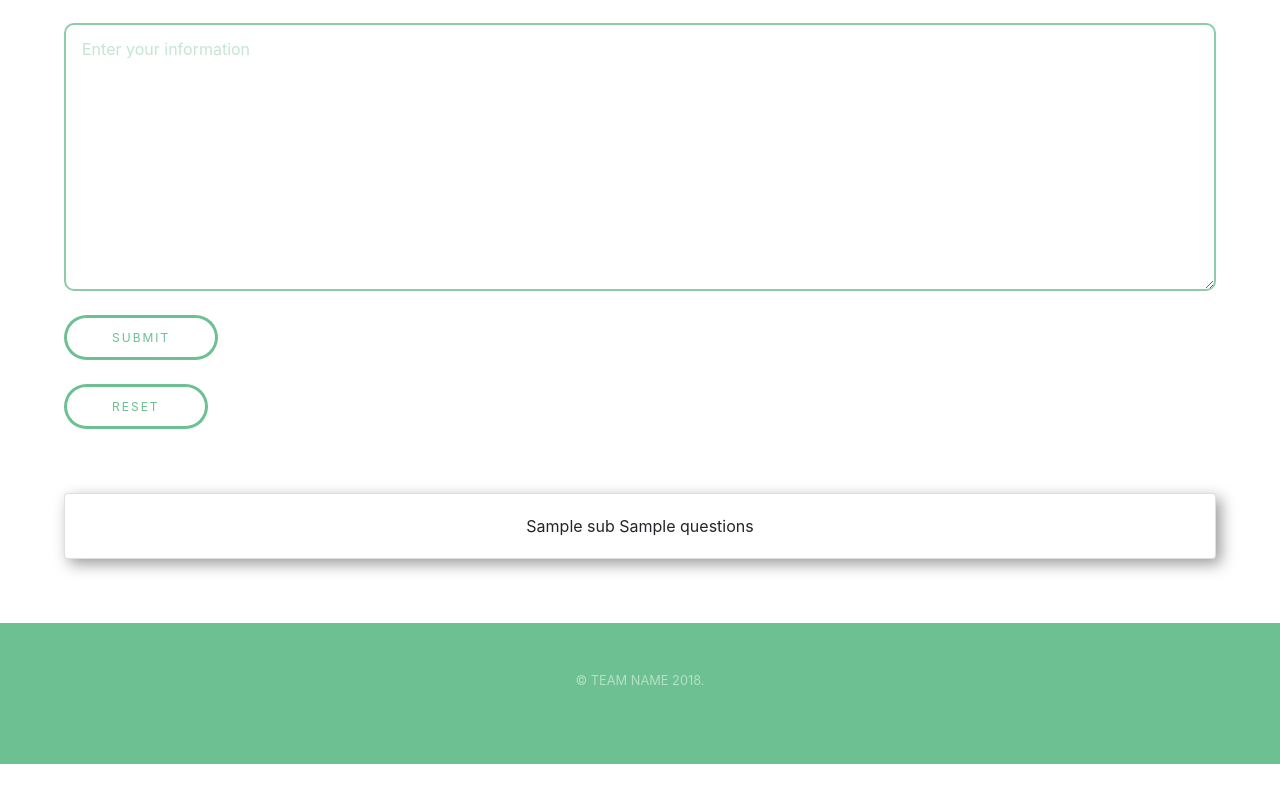
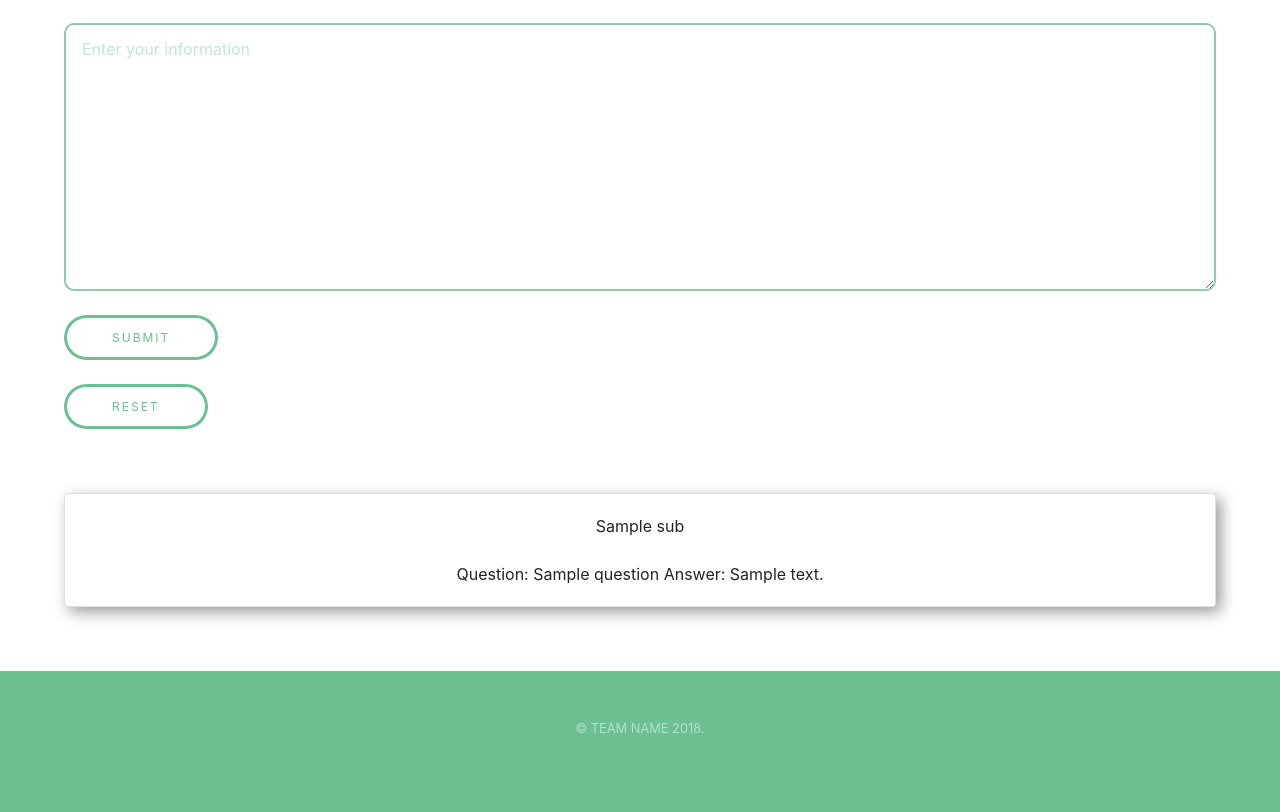
Before and after one commit to nshdesai/Amax, a Flask app: template templates/create.html in a window 1280 px wide. Shown: the part 200-1012 px from the top of the page. Before the commit the page ends 964 px from the top, so only its background shows below. Run offline with Flask 2, Linux system fonts and the light colour scheme; the template is opened without the code that fills it: most values are stand-ins (such as "Sample title", 1, 10 or a date in 2020); some libraries are stand-ins or nearby versions.

Commit message:
Made the question answers more user friendly

```diff
--- a/app.py
+++ b/app.py
@@ -1,5 +1,7 @@
 #! usr/bib/env python
 # -*- coding utf-8 -*-
+
+import json
 
 from highlight import highlight_paragraph
 from questgen import keywords
@@ -26,7 +28,7 @@ def create():
             return render_template('create.html', sub=False)
 
         formatted_paragraph = highlight_paragraph(user_input, keywords_dict)
-        questions = generate_questions.generate_trivia(user_input)
+        questions = json.loads(generate_questions.generate_trivia(user_input))
 
         return render_template('create.html', sub=formatted_paragraph,
                                questions=questions)
--- a/templates/create.html
+++ b/templates/create.html
@@ -60,8 +60,11 @@
 						  {% if sub %}
 							{{ sub |safe }}
               {% endif %}
-
-              {{ questions }}
+              <br><br>
+              {% for question in questions%}
+                Question: {{ question['question'] }}
+                Answer: {{ question['answer'] }}
+              {% endfor %}
 					  </p>
 					</div>
 			</div>
```
Also changed, not shown: sample_out.json (deleted).
